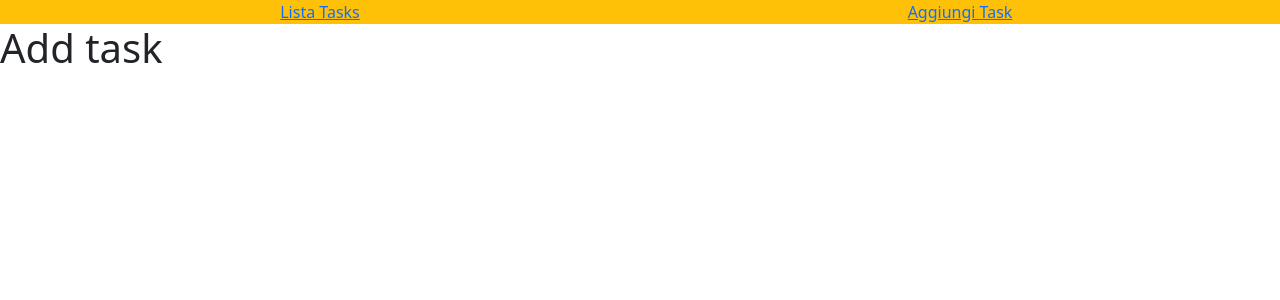
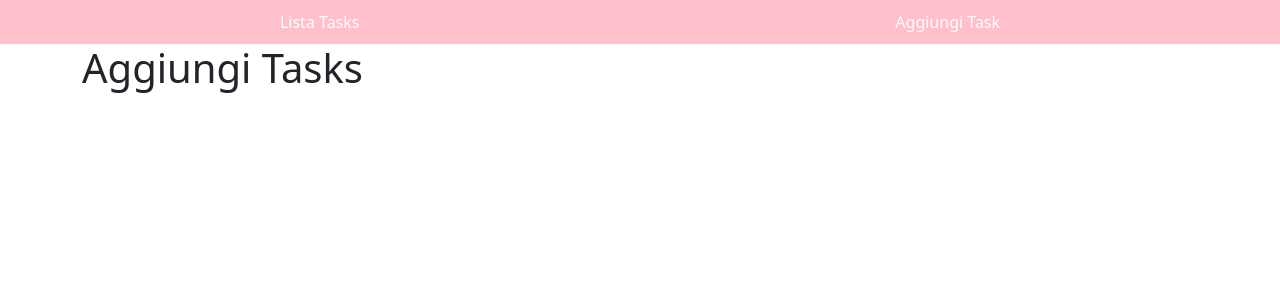
Before and after one commit to fabioferrari00/ex-react-task-manager, a React (Vite) app: page /addTask in a window 1280 px wide. Shown: the top 300 px of the page. Built offline with nearby package versions, Linux system fonts and the light colour scheme.

Commit message:
fix some css milestone 1

```diff
--- a/src/App.jsx
+++ b/src/App.jsx
@@ -11,7 +11,6 @@ function App() {
       <Routes>
         <Route element={<DefaultLayout/>}>
           <Route path="/" element={<TaskList/>}/>
-          <Route path="/taskList" element={<TaskList/>}/>
           <Route path="/addTask" element={<AddTask/>}/>
         </Route>
       </Routes>
--- a/src/components/Header.jsx
+++ b/src/components/Header.jsx
@@ -3,15 +3,13 @@ import { NavLink } from 'react-router-dom'
 
 const Header = () => {
   return (
-    <header className='bg-warning'>
+    <header>
         <div className="container-fluid">
             <div className="row">
-                <div className="col-6 text-center">
-                    <NavLink to="/taskList">Lista Tasks</NavLink>
-                </div>
-                <div className="col-6 text-center">
-                    <NavLink to="/addTask">Aggiungi Task</NavLink>
-                </div>
+                <nav className='navbar-header'>
+                    <NavLink to="/" activeClassName="active">Lista Tasks</NavLink>
+                    <NavLink to="/addTask" activeClassName="active">Aggiungi Task</NavLink>
+                </nav>
             </div>
         </div>
     </header>
--- a/src/index.css
+++ b/src/index.css
@@ -0,0 +1,19 @@
+header{
+    background-color: pink;
+    padding-top: 10px;
+    padding-bottom: 10px;
+}
+
+.navbar-header{
+    display: flex;
+    justify-content: space-around;
+}
+
+.navbar-header a{
+    text-decoration: none;
+    color: white;
+}
+.navbar-header a:active{
+    text-decoration: none;
+    color: black;
+}
--- a/src/pages/AddTask.jsx
+++ b/src/pages/AddTask.jsx
@@ -2,8 +2,12 @@ import React from 'react'
 
 const AddTask = () => {
   return (
-    <div>
-      <h1>Add task</h1>
+    <div className="container">
+        <div className="row">
+            <div className="col-12">
+                <h1>Aggiungi Tasks</h1>
+            </div>
+        </div>
     </div>
   )
 }
--- a/src/pages/TaskList.jsx
+++ b/src/pages/TaskList.jsx
@@ -2,8 +2,12 @@ import React from 'react'
 
 const TaskList = () => {
   return (
-    <div>
-      <h1>TaskList</h1>
+    <div className="container">
+        <div className="row">
+            <div className="col-12">
+                <h1>Lista Tasks</h1>
+            </div>
+        </div>
     </div>
   )
 }
```
